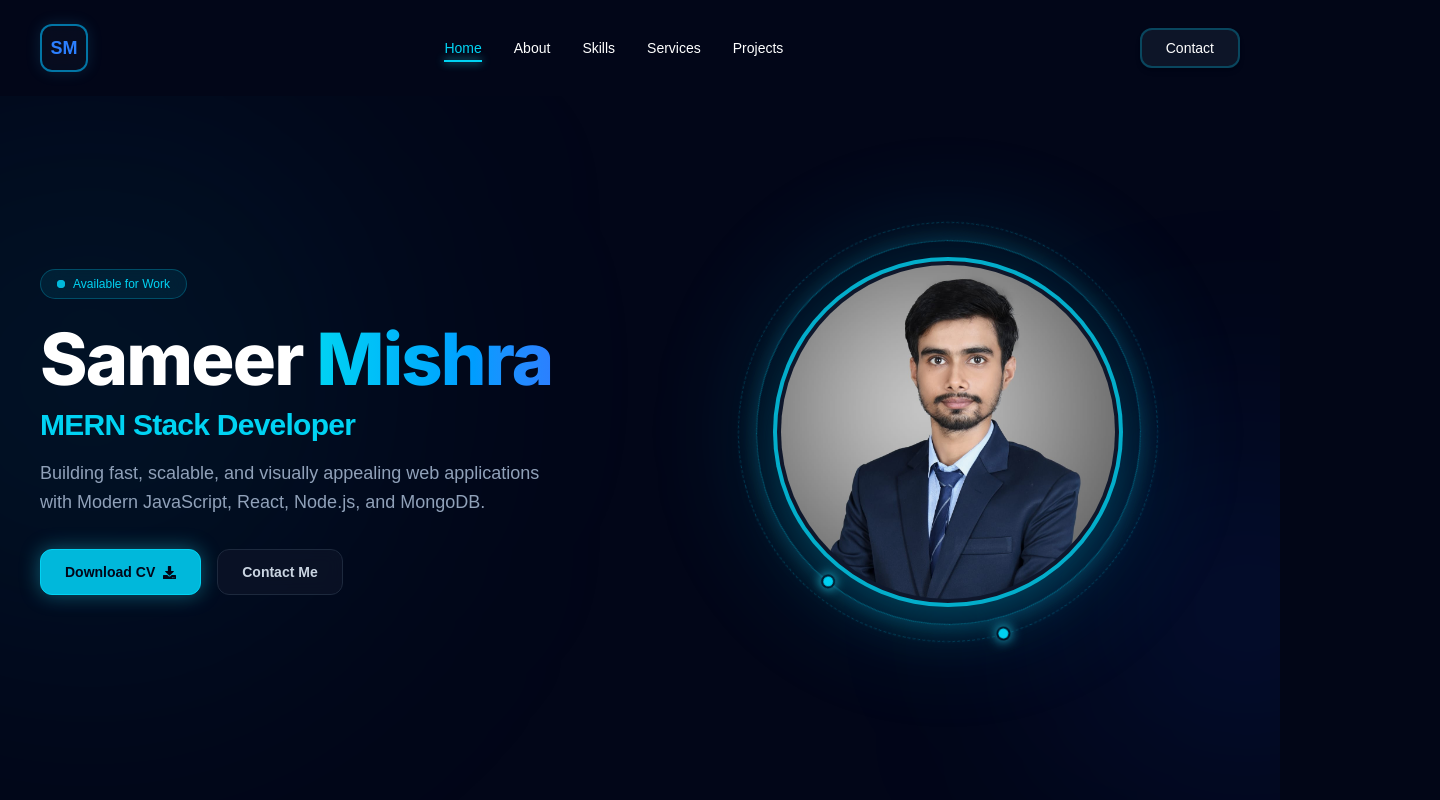
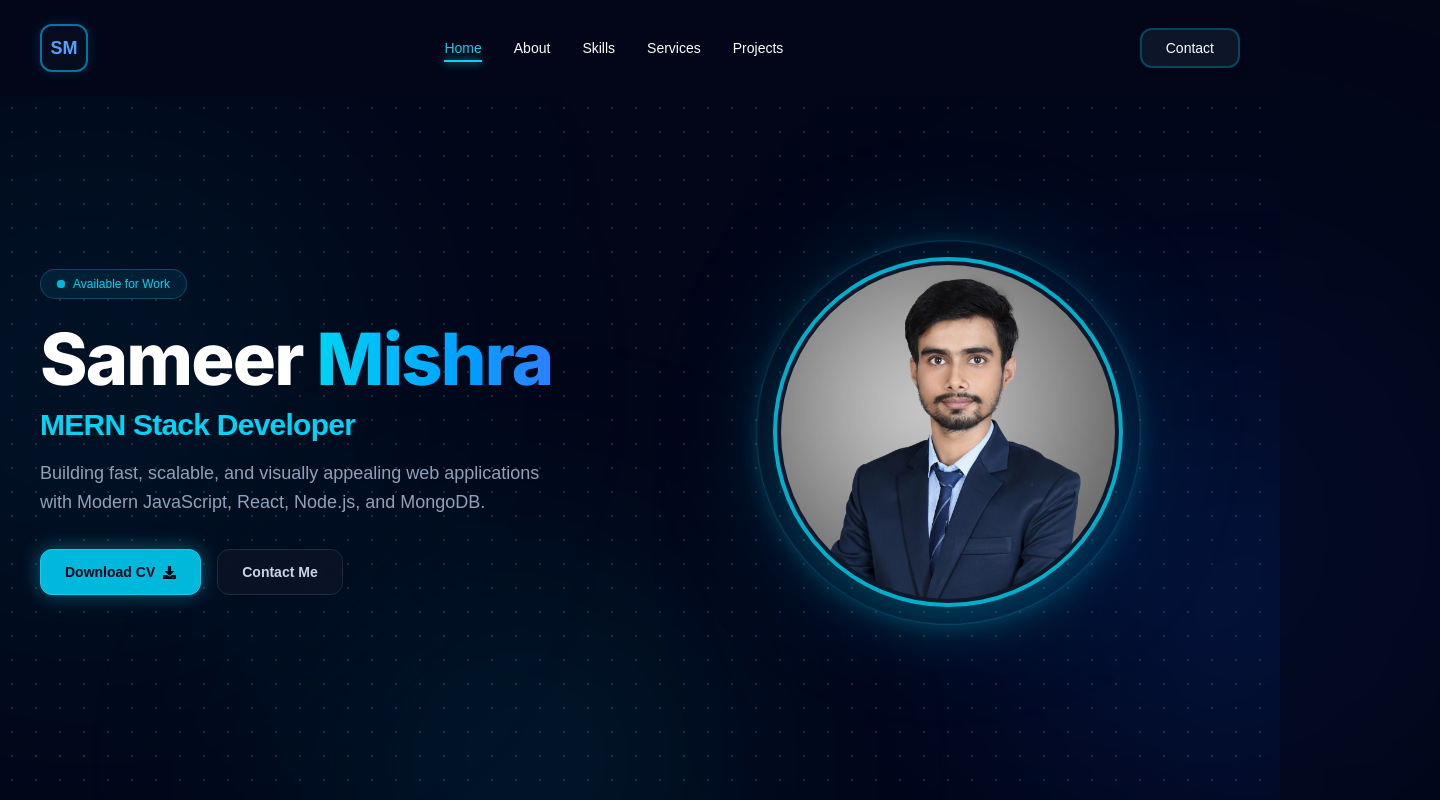
Before and after one commit to Sameermishra2022/portfolio-frontend, a React (Vite) app: page / in a window 1280 px wide. Shown: the top 800 px of the page, 1440 px wide, since content can reach past the window. Built offline with nearby package versions, Linux system fonts and the light colour scheme.

Commit message:
Updated favicon and layout glow styles

```diff
--- a/index.html
+++ b/index.html
@@ -2,7 +2,7 @@
 <html lang="en">
   <head>
     <meta charset="UTF-8" />
-    <link rel="icon" type="image/png" href="/Site-Icon.png"/>
+    <link rel="icon" type="image/png" href="/Site-Icon.svg"/>
 
     <meta name="viewport" content="width=device-width, initial-scale=1.0" />
     <link href="https://fonts.googleapis.com/css2?family=Inter:wght@400;600;700;800&display=swap" rel="stylesheet">
--- a/src/App.jsx
+++ b/src/App.jsx
@@ -10,7 +10,7 @@ import Footer from './Components/Footer'
 
 const App = () => {
   return (
-    <div className="relative min-h-screen bg-slate-950 text-white overflow-x-hidden selection:bg-cyan-500 selection:text-slate-950">
+    <div className="min-h-screen bg-slate-950 text-slate-100 bg-[radial-gradient(#1e293b_1px,transparent_1px)] [background-size:24px_24px]">
 
       {/* Background Ambient Glows (Absolute Positioned - No Fixed Blur Glitch) */}
       <div className="pointer-events-none absolute -left-40 top-32 h-[500px] w-[500px] rounded-full bg-cyan-500/10 blur-[140px] z-0" />
--- a/src/Components/Contact.jsx
+++ b/src/Components/Contact.jsx
@@ -63,13 +63,13 @@ const Contact = () => {
       } else {
         setStatusMessage({
           type: "error",
-          text: data.message || "Data save nahi ho paya!",
+          text: data.message || "Failed to save data.",
         });
       }
     } catch (error) {
       setStatusMessage({
         type: "error",
-        text: "Server connect nahi ho pa raha!",
+        text: "Server unreachable.",
       });
     } finally {
       setLoading(false);
@@ -147,7 +147,7 @@ const Contact = () => {
               </span>
               <div className="flex items-center gap-3 flex-wrap">
                 <a
-                  href="https://wa.me/1234567890"
+                  href="https://wa.me/8292841419"
                   target="_blank"
                   rel="noreferrer"
                   className="flex h-10 w-10 items-center justify-center rounded-xl border border-slate-800 bg-slate-950 text-slate-400 hover:border-2 hover:border-emerald-500 hover:text-emerald-400 transition-all cursor-pointer"
@@ -155,7 +155,7 @@ const Contact = () => {
                   <FaWhatsapp size={18} />
                 </a>
                 <a
-                  href="https://github.com"
+                  href="https://github.com/Sameermishra2022"
                   target="_blank"
                   rel="noreferrer"
                   className="flex h-10 w-10 items-center justify-center rounded-xl border border-slate-800 bg-slate-950 text-slate-400 hover:border-2 hover:border-cyan-400 hover:text-cyan-400 transition-all cursor-pointer"
@@ -163,7 +163,7 @@ const Contact = () => {
                   <FaGithub size={18} />
                 </a>
                 <a
-                  href="https://linkedin.com"
+                  href="https://www.linkedin.com/in/sameer-mishra-2aa12a254/"
                   target="_blank"
                   rel="noreferrer"
                   className="flex h-10 w-10 items-center justify-center rounded-xl border border-slate-800 bg-slate-950 text-slate-400 hover:border-2 hover:border-cyan-400 hover:text-cyan-400 transition-all cursor-pointer"
--- a/src/Components/Footer.jsx
+++ b/src/Components/Footer.jsx
@@ -6,20 +6,20 @@ const Footer = () => {
   };
 
   return (
-    <footer className="relative border-t border-slate-900 bg-slate-950 py-8">
+    <footer className="relative border-t border-slate-900 py-8">
       <div className="mx-auto flex max-w-7xl flex-col items-center justify-between gap-4 px-6 sm:flex-row lg:px-10">
 
         {/* Left Side: Copyright with Light Green Text & Red Heart */}
-        <p className="flex items-center gap-1.5 text-xs font-regular text-emerald-400">
+        <p className="flex items-center gap-1.5 text-xs font-bold text-cyan-400">
           <span>© {new Date().getFullYear()} Designed & Built with</span>
           <FaHeart className="text-red-500" size={13} />
-          <span>by Me</span>
+          <span>by Sameer</span>
         </p>
 
         {/* Right Side: Back to top button (Original Position) */}
         <button
           onClick={scrollToTop}
-          className="flex items-center gap-2 rounded-xl border border-slate-800 bg-slate-900/60 px-4 py-2 text-xs font-semibold text-slate-300 transition-all hover:border-emerald-400 hover:text-emerald-400 cursor-pointer"
+          className="flex items-center gap-2 rounded-xl border-2 border-slate-800 bg-slate-900/60 px-4 py-2 text-xs font-semibold text-slate-300 transition-all hover:border-emerald-400 hover:text-emerald-400 cursor-pointer"
         >
           <span>Back to Top</span>
           <FaArrowUp size={12} />
--- a/src/Components/Hero.jsx
+++ b/src/Components/Hero.jsx
@@ -34,18 +34,11 @@ const Hero = () => {
           transition={{ duration: 0.5, delay: 0.1 }}
           className="relative mx-auto flex h-[310px] w-full max-w-xl items-center justify-center sm:h-[370px] lg:order-2 lg:h-[500px]"
         >
-          {/* Dark Backlight Glow */}
-          <div className="absolute h-[240px] w-[240px] sm:h-[310px] sm:w-[310px] lg:h-[380px] lg:w-[380px] rounded-full bg-cyan-500/20 blur-3xl animate-pulse"></div>
+          {/* Inner Circle Soft Glow Effect */}
+          <div className="pointer-events-none absolute h-[240px] w-[240px] sm:h-[310px] sm:w-[310px] lg:h-[370px] lg:w-[370px] rounded-full bg-cyan-500/25 blur-3xl animate-pulse [animation-duration:4s]"></div>
 
-          {/* Outer Rotating Circle with Dot (Anti-Clockwise) */}
-          <div className="absolute h-[280px] w-[280px] sm:h-[350px] sm:w-[350px] lg:h-[420px] lg:w-[420px] animate-[spin_22s_linear_infinite_reverse] rounded-full border border-dashed border-cyan-500/25">
-            <span className="absolute -left-[7px] top-1/2 h-3.5 w-3.5 -translate-y-1/2 rounded-full border-2 border-slate-950 bg-cyan-400 shadow-[0_0_12px_#22d3ee]"></span>
-          </div>
-
-          {/* Inner Rotating Circle with Glow Accent (Clockwise) */}
-          <div className="absolute h-[250px] w-[250px] sm:h-[320px] sm:w-[320px] lg:h-[385px] lg:w-[385px] animate-[spin_18s_linear_infinite] rounded-full border border-cyan-500/40 shadow-[0_0_20px_rgba(34,211,238,0.2)]">
-            <span className="absolute -right-[7px] top-1/2 h-3.5 w-3.5 -translate-y-1/2 rounded-full border-2 border-slate-950 bg-cyan-400 shadow-[0_0_12px_#22d3ee]"></span>
-          </div>
+          {/* Inner Rotating Solid Circle (Low Opacity - 14s) */}
+          <div className="absolute h-[250px] w-[250px] sm:h-[320px] sm:w-[320px] lg:h-[385px] lg:w-[385px] animate-[spin_14s_linear_infinite] rounded-full border border-cyan-500/30 shadow-[0_0_20px_rgba(34,211,238,0.15)]"></div>
 
           {/* Profile Image Container */}
           <div className="relative h-[220px] w-[220px] sm:h-[290px] sm:w-[290px] lg:h-[350px] lg:w-[350px] overflow-hidden rounded-full border-4 border-cyan-400/80 bg-slate-900 p-1 shadow-2xl shadow-cyan-500/30">
@@ -88,8 +81,9 @@ const Hero = () => {
           {/* Action Buttons */}
           <div className="mt-8 flex flex-wrap items-center justify-center gap-4 lg:justify-start">
             <a
-              href="/resume.pdf"
-              download="Sameer_Mishra_Resume.pdf"
+             href="https://drive.google.com/uc?export=download&id=1Aneo4IGP4pW3q-ga9HFFj2QrhzCxDrIN"
+              target="_blank"
+              rel="noopener noreferrer"
               className="group flex items-center gap-2 rounded-xl border border-cyan-400 bg-cyan-500 px-6 py-3 text-sm font-semibold text-slate-950 shadow-[0_0_20px_rgba(34,211,238,0.4)] transition-all duration-300 hover:border-cyan-500/30 hover:bg-slate-900 hover:text-white hover:shadow-md cursor-pointer"
             >
               <span>Download CV</span>
--- a/src/Components/Navbar.jsx
+++ b/src/Components/Navbar.jsx
@@ -71,10 +71,10 @@ const Navbar = () => {
         >
           <div className="relative flex h-12 w-12 items-center justify-center rounded-xl border-2 border-sky-400/60 bg-slate-900/40 text-blue-500 shadow-[0_0_15px_rgba(56,189,248,0.15)] backdrop-blur-md transition-all duration-300 group-hover:border-sky-400 group-hover:bg-sky-400 group-hover:shadow-[0_0_25px_rgba(56,189,248,0.5)]">
             <div className="flex items-center justify-center font-black tracking-normal text-lg select-none">
-              <span className="text-blue-500 transition-colors duration-300 group-hover:text-slate-950">
+              <span className="text-blue-400 transition-colors duration-300 group-hover:text-slate-950">
                 S
               </span>
-              <span className="text-blue-500 transition-colors duration-300 group-hover:text-slate-950">
+              <span className="text-blue-400 transition-colors duration-300 group-hover:text-slate-950">
                 M
               </span>
             </div>
```
Also changed, not shown: public/Site-Icon.png (deleted), public/Site-Icon.svg (added).
